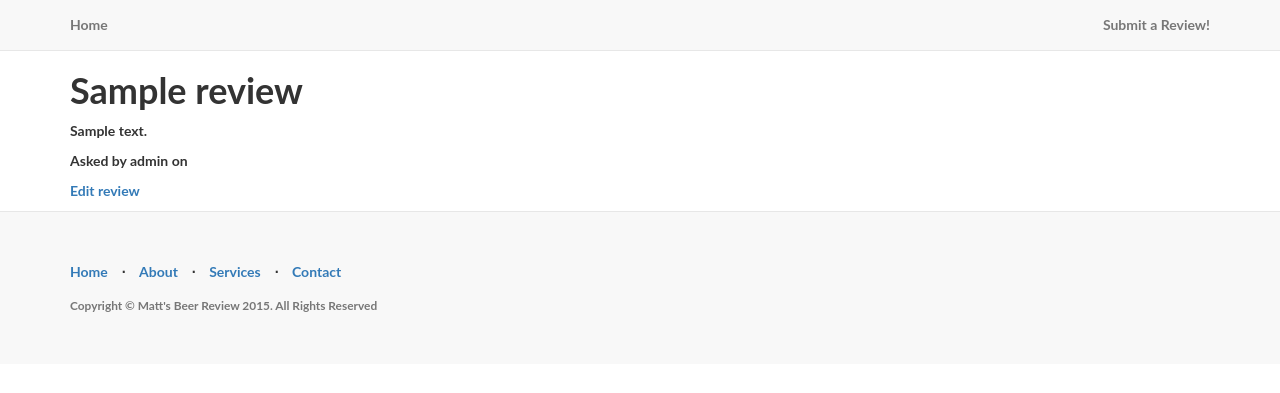
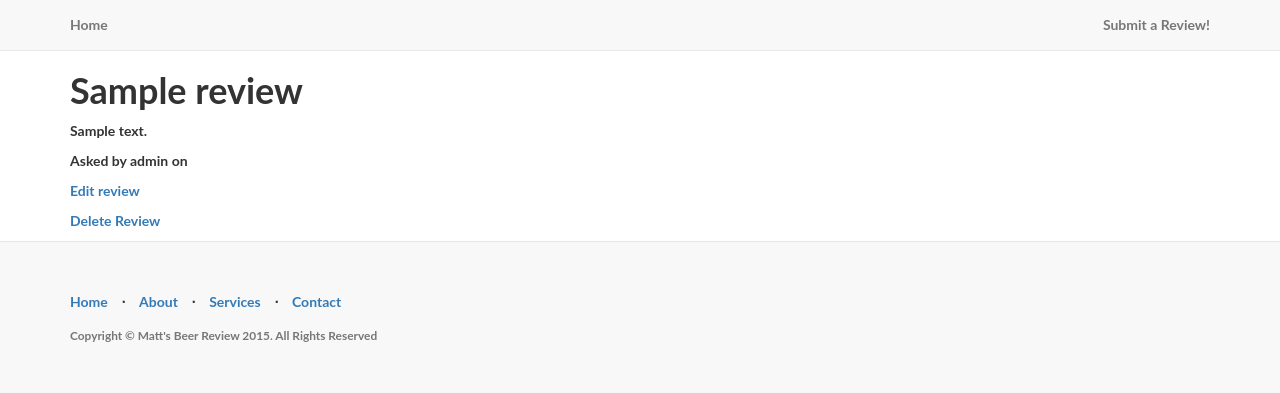
Before and after one commit to mjbowden/final, a Django app: page /review/1/ in a window 1280 px wide. Shown: the top 393 px of the page. Run offline with Django 3.2, Linux system fonts and the light colour scheme; a user stored in the database is signed in; data comes from the database, SQL or seed files in the repository; tables that the repository leaves empty hold one stand-in row (values such as "Sample post"); some libraries are stand-ins or nearby versions.

Commit message:
Add review delete view

```diff
--- a/core/urls.py
+++ b/core/urls.py
@@ -9,4 +9,5 @@
     url(r'review/$', ReviewListView.as_view(), name='review_list'),
     url(r'^review/(?P<pk>\d+)/$', ReviewDetailView.as_view(), name='review_detail'),
     url(r'^review/update/(?P<pk>\d+)/$', ReviewUpdateView.as_view(), name='review_update'),
+    url(r'^review/delete/(?P<pk>\d+)/$', ReviewDeleteView.as_view(), name='review_delete'),
 )
--- a/core/views.py
+++ b/core/views.py
@@ -6,6 +6,7 @@
 from django.views.generic import ListView
 from django.views.generic import DetailView
 from django.views.generic import UpdateView
+from django.views.generic import DeleteView
 # Create your views here.
 class Home(TemplateView):
     template_name = "home.html"
@@ -26,5 +27,9 @@
     template_name = 'review/review_detail.html'
 class ReviewUpdateView(UpdateView):
     model = Review
-    template_name = 'review.review_form.html'
+    template_name = 'review/review_form.html'
     fields = ['title', 'review']
+class ReviewDeleteView(DeleteView):
+    model = Review
+    template_name = 'review/review_confirm_delete.html'
+    sucess_url = reverse_lazy('review_list')
--- a/templates/review/review_detail.html
+++ b/templates/review/review_detail.html
@@ -5,5 +5,6 @@
 <p>Asked by {{ review.user.username }} on {{ question.created_at }}</p>
 {% if review.user == user %}
 <p><a href="{% url 'review_update' pk=question.id %}">Edit review</a></p>
+<p><a href="{% url 'review_delete' pk=review.id %}">Delete Review</a></p>
 {% endif %}
 {% endblock %}
```
Also changed, not shown: templates/review/review_confirm_delete.html (added, +8 -0 lines).
